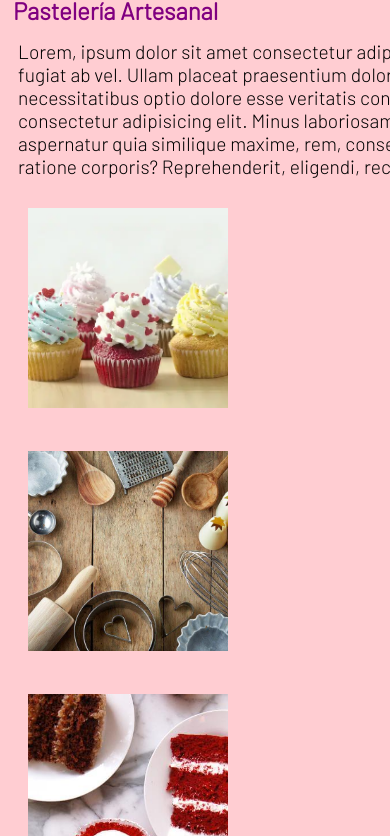
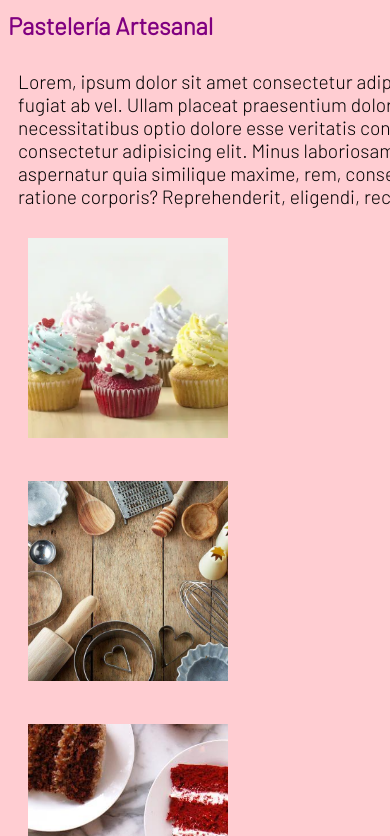
Before and after one commit to marvillalba9/PreEntrega3_VillalbaMarina, a website: page index.html in a window 390 px wide. Shown: the part 210-1046 px from the top of the page. Drawn offline with nearby package versions, Linux system fonts and the light colour scheme; files that its build step writes are made by us from their sources; files whose address does not match are found by name.

Commit message:
titulos3

```diff
--- a/scss/style.scss
+++ b/scss/style.scss
@@ -105,12 +105,6 @@ body {
 	display:flex;
 	color: $title-color;
 	align-items: center;
-
-	@media screen and (max-width: 768px) {
-		padding: 5px;
-		justify-items: center;
-		margin:0px;
-	}
 }
 
 .subtitulo {
```
Also changed, not shown: css/style.css.
